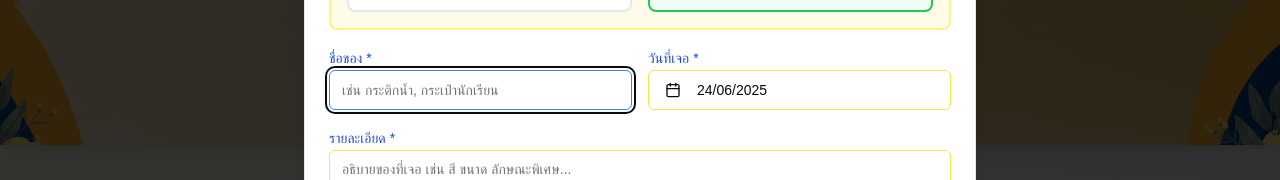
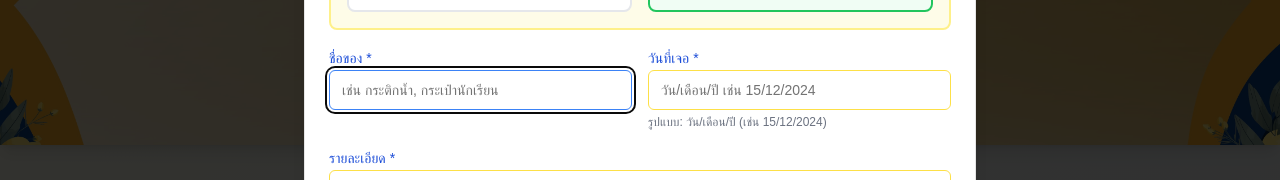
Before and after one commit to IceGeneration/SATem, a Next.js app: page / in a window 1280 px wide. Both pictures are taken after a click on the button "เพิ่มรายการ". Shown: the part 239-419 px from the top of the page. Built offline with nearby package versions, Linux system fonts and the light colour scheme; no server answers.

Commit message:
feat: replace calendar with simple date input
Add text input for dates with placeholder and helper text

Co-authored-by: null <217773663+IceGeneration@users.noreply.github.com>

```diff
--- a/components/add-item-modal.tsx
+++ b/components/add-item-modal.tsx
@@ -9,10 +9,8 @@ import { Input } from "@/components/ui/input"
 import { Label } from "@/components/ui/label"
 import { Textarea } from "@/components/ui/textarea"
 import { Select, SelectContent, SelectItem, SelectTrigger, SelectValue } from "@/components/ui/select"
-import { Calendar } from "@/components/ui/calendar"
-import { Popover, PopoverContent, PopoverTrigger } from "@/components/ui/popover"
 import { Alert, AlertDescription } from "@/components/ui/alert"
-import { CalendarIcon, Upload, AlertCircle, X, Search, Package } from "lucide-react"
+import { Upload, AlertCircle, X, Search, Package } from "lucide-react"
 import { cn } from "@/lib/utils"
 import Image from "next/image"
 
@@ -32,7 +30,7 @@ export default function AddItemModal({ isOpen, onClose, onAdd }: AddItemModalPro
     student_nickname: "",
     location_found: "",
     custom_location: "",
-    found_date: new Date(),
+    found_date: "",
     item_type: "found" as "lost" | "found",
   })
   const [selectedImage, setSelectedImage] = useState<File | null>(null)
@@ -40,20 +38,6 @@ export default function AddItemModal({ isOpen, onClose, onAdd }: AddItemModalPro
   const [loading, setLoading] = useState(false)
   const [errors, setErrors] = useState<Record<string, string>>({})
   const [submitError, setSubmitError] = useState("")
-
-  const formatDate = (date: Date) => {
-    const year = date.getFullYear()
-    const month = String(date.getMonth() + 1).padStart(2, "0")
-    const day = String(date.getDate()).padStart(2, "0")
-    return `${year}-${month}-${day}`
-  }
-
-  const formatDisplayDate = (date: Date) => {
-    const day = String(date.getDate()).padStart(2, "0")
-    const month = String(date.getMonth() + 1).padStart(2, "0")
-    const year = date.getFullYear()
-    return `${day}/${month}/${year}`
-  }
 
   const validateForm = () => {
     const newErrors: Record<string, string> = {}
@@ -63,6 +47,7 @@ export default function AddItemModal({ isOpen, onClose, onAdd }: AddItemModalPro
     if (!formData.student_number.trim()) newErrors.student_number = "กรุณาใส่รหัสนักเรียน"
     if (!formData.student_nickname.trim()) newErrors.student_nickname = "กรุณาใส่ชื่อเล่น"
     if (!formData.location_found) newErrors.location_found = "กรุณาเลือกสถานที่"
+    if (!formData.found_date.trim()) newErrors.found_date = "กรุณาใส่วันที่"
     if (formData.location_found === "อื่นๆ ( ระบุ )" && !formData.custom_location.trim()) {
       newErrors.custom_location = "กรุณาระบุสถานที่"
     }
@@ -130,7 +115,7 @@ export default function AddItemModal({ isOpen, onClose, onAdd }: AddItemModalPro
         student_nickname: formData.student_nickname.trim(),
         location_found:
           formData.location_found === "อื่นๆ ( ระบุ )" ? formData.custom_location.trim() : formData.location_found,
-        found_date: formatDate(formData.found_date),
+        found_date: formData.found_date.trim(),
         image_url: imageUrl,
         item_type: formData.item_type,
       }
@@ -145,7 +130,7 @@ export default function AddItemModal({ isOpen, onClose, onAdd }: AddItemModalPro
           student_nickname: "",
           location_found: "",
           custom_location: "",
-          found_date: new Date(),
+          found_date: "",
           item_type: "found",
         })
         setSelectedImage(null)
@@ -175,7 +160,7 @@ export default function AddItemModal({ isOpen, onClose, onAdd }: AddItemModalPro
       student_nickname: "",
       location_found: "",
       custom_location: "",
-      found_date: new Date(),
+      found_date: "",
       item_type: "found",
     })
     setSelectedImage(null)
@@ -255,36 +240,18 @@ export default function AddItemModal({ isOpen, onClose, onAdd }: AddItemModalPro
 
             {/* Found Date */}
             <div>
-              <Label className="text-blue-700">{formData.item_type === "lost" ? "วันที่หาย" : "วันที่เจอ"} *</Label>
-              <Popover>
-                <PopoverTrigger asChild>
-                  <Button
-                    variant="outline"
-                    className={cn(
-                      "w-full justify-start text-left font-normal border-yellow-300",
-                      !formData.found_date && "text-muted-foreground",
-                    )}
-                  >
-                    <CalendarIcon className="mr-2 h-4 w-4" />
-                    {formData.found_date ? formatDisplayDate(formData.found_date) : "เลือกวันที่"}
-                  </Button>
-                </PopoverTrigger>
-                <PopoverContent className="w-auto p-0" align="start" side="bottom">
-                  <Calendar
-                    mode="single"
-                    selected={formData.found_date}
-                    onSelect={(date) => {
-                      if (date) {
-                        setFormData((prev) => ({ ...prev, found_date: date }))
-                        // The popover will automatically close after selection
-                      }
-                    }}
-                    initialFocus
-                    disabled={(date) => date > new Date() || date < new Date("1900-01-01")}
-                    className="rounded-md border"
-                  />
-                </PopoverContent>
-              </Popover>
+              <Label htmlFor="found_date" className="text-blue-700">
+                {formData.item_type === "lost" ? "วันที่หาย" : "วันที่เจอ"} *
+              </Label>
+              <Input
+                id="found_date"
+                value={formData.found_date}
+                onChange={(e) => handleInputChange("found_date", e.target.value)}
+                placeholder="วัน/เดือน/ปี เช่น 15/12/2024"
+                className={cn("border-yellow-300 focus:border-blue-500", errors.found_date && "border-red-500")}
+              />
+              {errors.found_date && <p className="text-red-500 text-sm mt-1">{errors.found_date}</p>}
+              <p className="text-xs text-gray-500 mt-1">รูปแบบ: วัน/เดือน/ปี (เช่น 15/12/2024)</p>
             </div>
           </div>
 
```
